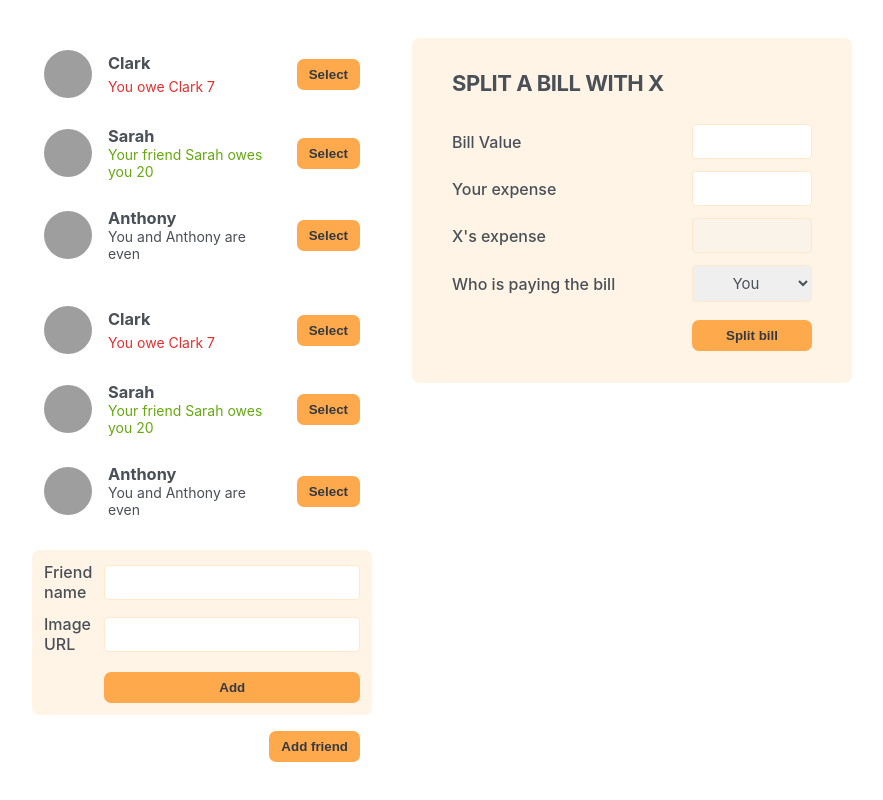
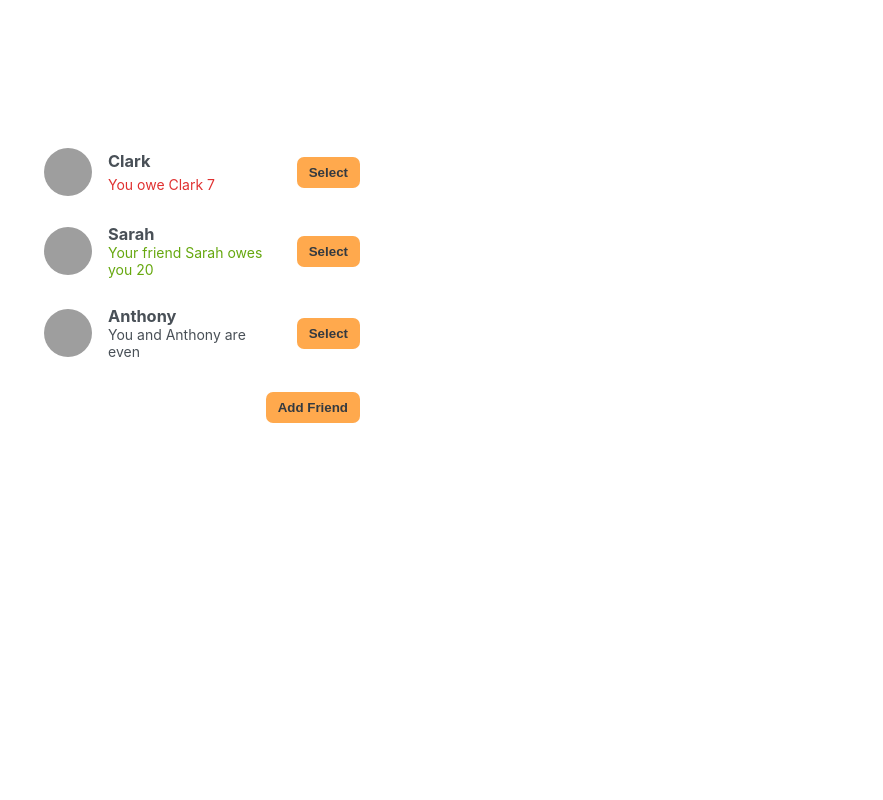
Before and after one commit to Sala-Sergiu/06-eat-and-split, a React (Create React App) app: page / in a window 1280 px wide. Shown: the whole page, without its empty margins (198-1081 px from the left). Built offline with nearby package versions, Linux system fonts and the light colour scheme; grey boxes are pictures that could not be loaded.

Commit message:
added split a bill component

```diff
--- a/src/App.js
+++ b/src/App.js
@@ -21,35 +21,59 @@
   },
 ];
 
+function Button({ children, onClick }) {
+  return (
+    <button className="button" onClick={onClick}>
+      {children}
+    </button>
+  );
+}
+
 export default function App() {
+  const [friends, setFriends] = useState(initialFriends);
   const [showAddFriend, setShowAddFriend] = useState(false);
+  const [selectedFriend, setSelectedFriend] = useState(null);
+
+  function handleShowAddFriend() {
+    setShowAddFriend((show) => !show);
+  }
+
+  function handleAddFriend(friend) {
+    setFriends((friends) => [...friends, friend]);
+    setShowAddFriend(false);
+  }
+
+  function handleSelection(friend) {
+    setSelectedFriend(friend);
+  }
 
   return (
     <div className="app">
       <div className="sidebar">
-        <FriendsList />
-        <FriendsList />
-        <FormAddFriend />
-        <Button>Add friend</Button>
+        <FriendsList friends={friends} onSelection={handleSelection} />
+
+        {showAddFriend && <FormAddFriend onAddFriend={handleAddFriend} />}
+
+        <Button onClick={handleShowAddFriend}>
+          {showAddFriend ? "Close" : "Add Friend"}
+        </Button>
       </div>
-      <FormSplitBill />
+      {selectedFriend && <FormSplitBill selectedFriend={selectedFriend} />}
     </div>
   );
 }
 
-function FriendsList() {
-  const friends = initialFriends;
-
+function FriendsList({ friends, onSelection }) {
   return (
     <ul>
       {friends.map((friend) => (
-        <Friend friend={friend} key={friend.id} />
+        <Friend friend={friend} key={friend.id} onSelection={onSelection} />
       ))}
     </ul>
   );
 }
 
-function Friend({ friend }) {
+function Friend({ friend, onSelection }) {
   return (
     <li>
       <img src={friend.image} alt={friend.name} />
@@ -66,33 +90,59 @@
       )}
       {friend.balance === 0 && <p>You and {friend.name} are even</p>}
 
-      <Button>Select</Button>
+      <Button onClick={() => onSelection(friend)}>Select</Button>
     </li>
   );
 }
 
-function Button({ children }) {
-  return <button className="button">{children}</button>;
-}
+function FormAddFriend({ onAddFriend }) {
+  const [name, setName] = useState("");
+  const [image, setImage] = useState("https://i.pravatar.cc/48");
 
-function FormAddFriend() {
+  function handleSubmit(e) {
+    e.preventDefault();
+
+    if (!name || !image) return;
+
+    const id = crypto.randomUUID();
+    const newFriend = {
+      id,
+      name,
+      image: `${image}?=${id}`,
+      balance: 0,
+    };
+
+    onAddFriend(newFriend);
+
+    setName("");
+    setImage("https://i.pravatar.cc/48");
+  }
+
   return (
-    <form className="form-add-friend">
+    <form className="form-add-friend" onSubmit={handleSubmit}>
       <label>Friend name</label>
-      <input type="text" />
+      <input
+        type="text"
+        value={name}
+        onChange={(e) => setName(e.target.value)}
+      />
 
       <label>Image URL</label>
-      <input type="text" />
+      <input
+        type="text"
+        value={image}
+        onChange={(e) => setImage(e.target.value)}
+      />
 
       <Button>Add</Button>
     </form>
   );
 }
 
-function FormSplitBill() {
+function FormSplitBill({ selectedFriend }) {
   return (
     <form className="form-split-bill">
-      <h2>Split a bill with X</h2>
+      <h2>Split a bill with {selectedFriend.name}</h2>
 
       <label>Bill Value</label>
       <input type="text" />
```
